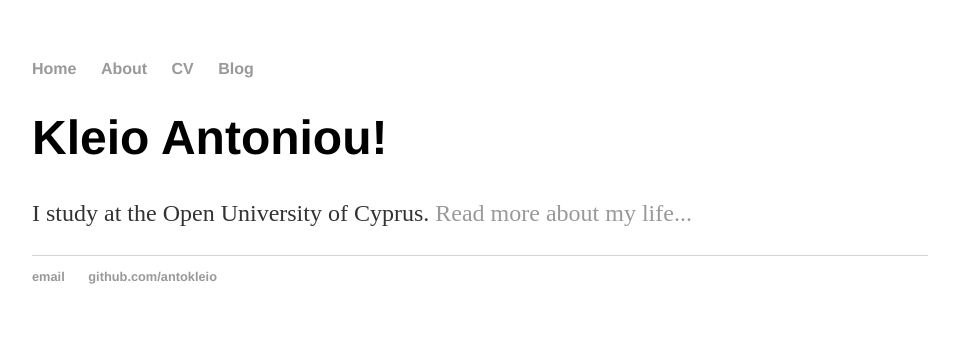
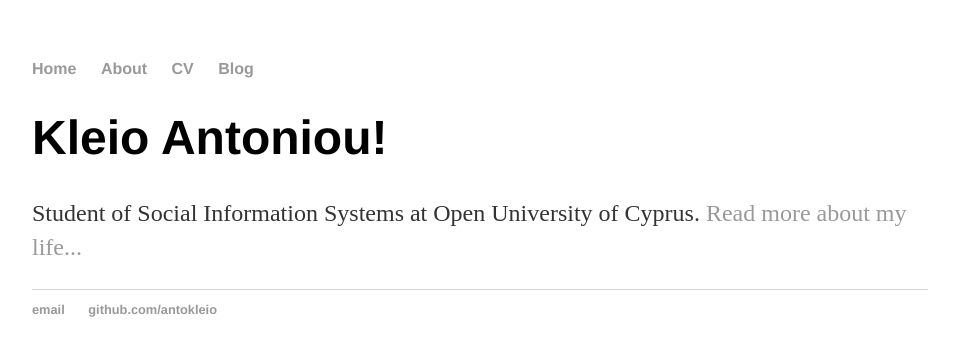
Before and after one commit to ANTOKLEIO/ANTOKLEIO.github.io, a Jekyll site: the page built from index.html, in a window 1280 px wide. Shown: the top 356 px of the page, without its empty margins (160-1119 px from the left). Built offline with Jekyll 4.4.1, drawn with Linux system fonts in a browser that asks for light colours.

Commit message:
Update index.html

```diff
--- a/index.html
+++ b/index.html
@@ -5,5 +5,5 @@ title: Kleio Antoniou, Student at the Open University of Cyprus
 
 		<div class="blurb">
 			<h1>Kleio Antoniou!</h1>
-			<p>I study at the Open University of Cyprus. <a href="/about">Read more about my life...</a></p>
+			<p>Student of Social Information Systems at Open University of Cyprus. <a href="/about">Read more about my life...</a></p>
 		</div>
```
